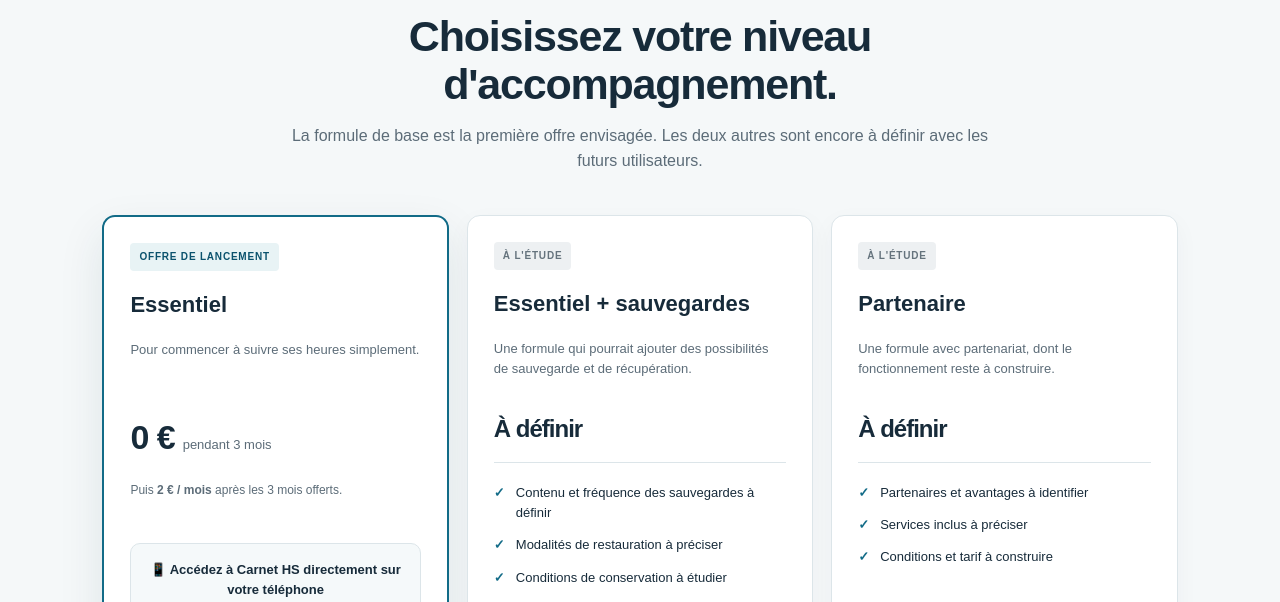
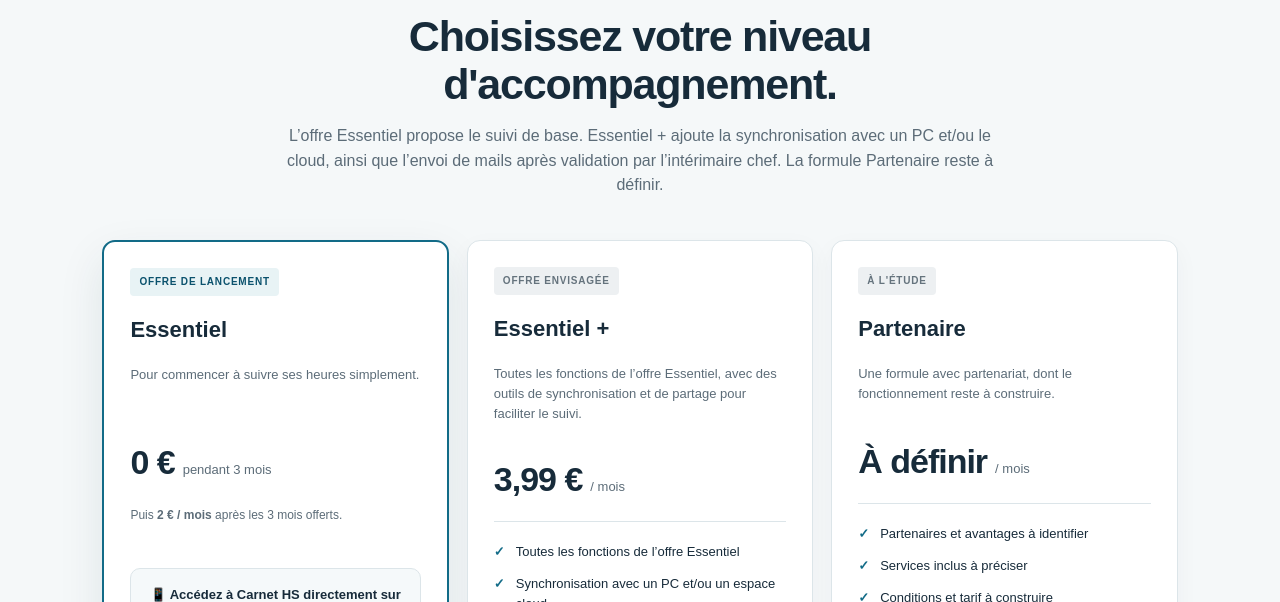
Before and after one commit to petitle-pod5/carnet-hs, a plain HTML site: page preview-commercial.html in a window 1280 px wide. Shown: the part 1554-2156 px from the top of the page. Drawn offline with Linux system fonts and the light colour scheme.

Commit message:
Mettre à jour l’offre Essentiel +
Ajoute le prix de 3,99 € par mois et les fonctions de synchronisation PC/cloud et d’envoi de mails après validation par l’intérimaire chef.

```diff
--- a/preview-commercial.html
+++ b/preview-commercial.html
@@ -63,7 +63,7 @@
       <div class="section-heading">
         <p class="eyebrow">Nos formules — première ébauche</p>
         <h2>Choisissez votre niveau d'accompagnement.</h2>
-        <p>La formule de base est la première offre envisagée. Les deux autres sont encore à définir avec les futurs utilisateurs.</p>
+        <p>L’offre Essentiel propose le suivi de base. Essentiel + ajoute la synchronisation avec un PC et/ou le cloud, ainsi que l’envoi de mails après validation par l’intérimaire chef. La formule Partenaire reste à définir.</p>
       </div>
       <div class="offers">
         <article class="offer-card offer-featured">
@@ -83,23 +83,23 @@
           <a class="button button-primary button-full" href="#questions">En savoir plus</a>
         </article>
         <article class="offer-card">
-          <span class="offer-tag muted-tag">À l'étude</span>
-          <h3>Essentiel + sauvegardes</h3>
-          <p class="offer-description">Une formule qui pourrait ajouter des possibilités de sauvegarde et de récupération.</p>
-          <div class="price price-later"><strong>À définir</strong></div>
-          <ul><li>Contenu et fréquence des sauvegardes à définir</li><li>Modalités de restauration à préciser</li><li>Conditions de conservation à étudier</li></ul>
+          <span class="offer-tag muted-tag">Offre envisagée</span>
+          <h3>Essentiel +</h3>
+          <p class="offer-description">Toutes les fonctions de l’offre Essentiel, avec des outils de synchronisation et de partage pour faciliter le suivi.</p>
+          <div class="price"><strong>3,99 €</strong><span>/ mois</span></div>
+          <ul><li>Toutes les fonctions de l’offre Essentiel</li><li>Synchronisation avec un PC et/ou un espace cloud</li><li>Envoi de mails au responsable et à l’agence d’intérim après validation par l’intérimaire chef</li></ul>
           <span class="button button-secondary button-full button-disabled">Formule en préparation</span>
         </article>
         <article class="offer-card">
           <span class="offer-tag muted-tag">À l'étude</span>
           <h3>Partenaire</h3>
           <p class="offer-description">Une formule avec partenariat, dont le fonctionnement reste à construire.</p>
-          <div class="price price-later"><strong>À définir</strong></div>
+          <div class="price"><strong>À définir</strong><span>/ mois</span></div>
           <ul><li>Partenaires et avantages à identifier</li><li>Services inclus à préciser</li><li>Conditions et tarif à construire</li></ul>
           <span class="button button-secondary button-full button-disabled">Formule en préparation</span>
         </article>
       </div>
-      <p class="pricing-disclaimer">Présentation de travail : l’offre Essentiel est prévue à 2 € par mois après 3 mois offerts. Les tarifs et conditions des autres formules ainsi que les fonctions définitives restent à préciser. Aucune souscription ni aucun paiement ne sont proposés sur cette maquette.</p>
+      <p class="pricing-disclaimer">Présentation de travail : l’offre Essentiel est prévue à 2 € par mois après 3 mois offerts et l’offre Essentiel + à 3,99 € par mois. La formule Partenaire et les conditions définitives restent à préciser. Aucune souscription ni aucun paiement ne sont proposés sur cette maquette.</p>
     </section>
 
     <section class="help-section" id="questions">
```
